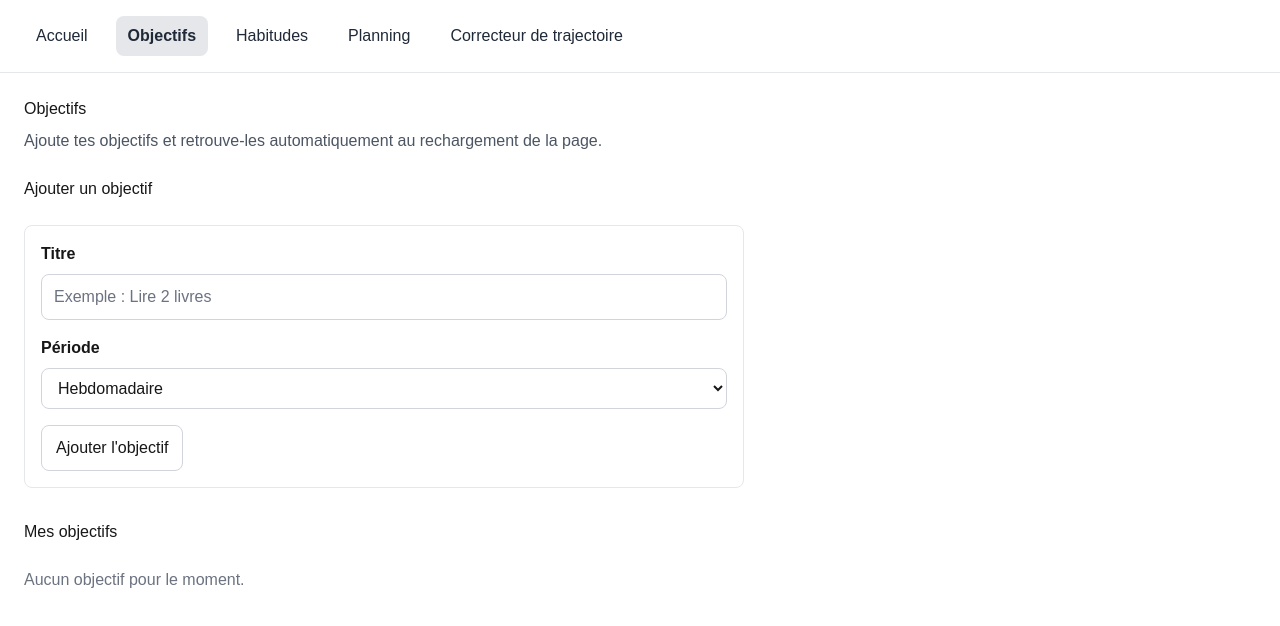
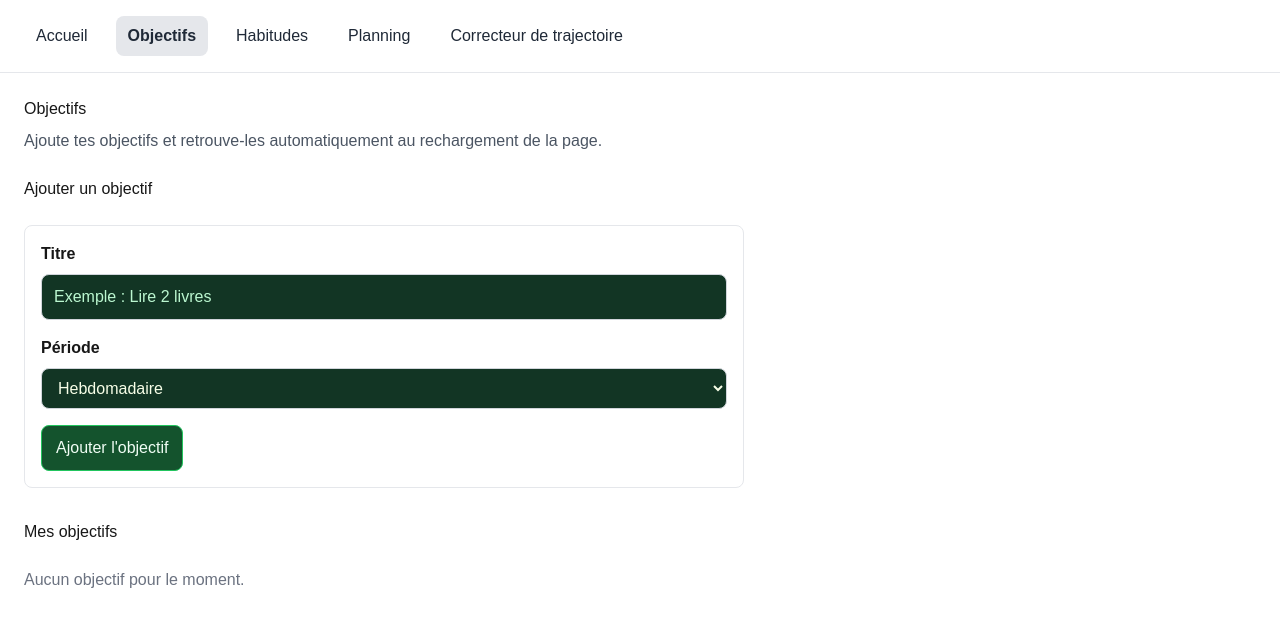
Before and after one commit to Gintaiji/taijilifeplan, a Next.js app: page /objectifs in a window 1280 px wide. Shown: the top 626 px of the page. Built offline with nearby package versions, Linux system fonts and the light colour scheme.

Commit message:
Mise à jour du style vert des champs et boutons

```diff
--- a/app/components/HabitsTracker.tsx
+++ b/app/components/HabitsTracker.tsx
@@ -57,11 +57,10 @@ const labelStyle = {
 };
 
 const buttonStyle = {
-  border: "1px solid #d1d5db",
   borderRadius: "8px",
   padding: "8px 12px",
-  backgroundColor: "#ffffff",
   cursor: "pointer",
+  font: "inherit",
 };
 
 type HabitsState = Record<string, boolean>;
@@ -127,7 +126,12 @@ export default function HabitsTracker() {
     <section style={sectionStyle}>
       <div style={headerStyle}>
         <h2>Mes habitudes</h2>
-        <button type="button" style={buttonStyle} onClick={handleResetHabits}>
+        <button
+          type="button"
+          className="control-button"
+          style={buttonStyle}
+          onClick={handleResetHabits}
+        >
           Réinitialiser
         </button>
       </div>
--- a/app/components/TrajectoryReview.tsx
+++ b/app/components/TrajectoryReview.tsx
@@ -57,16 +57,14 @@ const historyListStyle = {
 const historyButtonStyle = {
   width: "100%",
   textAlign: "left" as const,
-  border: "1px solid #d1d5db",
   borderRadius: "8px",
   padding: "12px 16px",
-  backgroundColor: "#ffffff",
   cursor: "pointer",
+  font: "inherit",
 };
 
 const activeHistoryButtonStyle = {
   ...historyButtonStyle,
-  backgroundColor: "#e5e7eb",
   fontWeight: 600,
 };
 
@@ -286,6 +284,11 @@ export default function TrajectoryReview() {
               <li key={dateKey}>
                 <button
                   type="button"
+                  className={
+                    consultationDate === dateKey
+                      ? "control-button control-button-active"
+                      : "control-button"
+                  }
                   style={
                     consultationDate === dateKey
                       ? activeHistoryButtonStyle
--- a/app/globals.css
+++ b/app/globals.css
@@ -3,11 +3,17 @@
 :root {
   --background: #ffffff;
   --foreground: #171717;
-  --field-background: #ffffff;
-  --field-foreground: #171717;
-  --field-border: #d1d5db;
-  --field-placeholder: #6b7280;
-  --field-focus: #9ca3af;
+  --field-background: #123524;
+  --field-foreground: #f7fee7;
+  --field-border: #2f855a;
+  --field-placeholder: #bbf7d0;
+  --field-focus: #86efac;
+  --control-button-background: #14532d;
+  --control-button-background-hover: #166534;
+  --control-button-background-active: #15803d;
+  --control-button-foreground: #f0fdf4;
+  --control-button-border: #22c55e;
+  --control-button-focus: #86efac;
 }
 
 @theme inline {
@@ -21,11 +27,17 @@
   :root {
     --background: #0a0a0a;
     --foreground: #ededed;
-    --field-background: #111827;
-    --field-foreground: #f9fafb;
-    --field-border: #4b5563;
-    --field-placeholder: #9ca3af;
-    --field-focus: #d1d5db;
+    --field-background: #123524;
+    --field-foreground: #f7fee7;
+    --field-border: #2f855a;
+    --field-placeholder: #bbf7d0;
+    --field-focus: #86efac;
+    --control-button-background: #14532d;
+    --control-button-background-hover: #166534;
+    --control-button-background-active: #15803d;
+    --control-button-foreground: #f0fdf4;
+    --control-button-border: #22c55e;
+    --control-button-focus: #86efac;
   }
 }
 
@@ -55,3 +67,24 @@ select:focus {
   outline: 2px solid var(--field-focus);
   outline-offset: 1px;
 }
+
+.control-button {
+  background: var(--control-button-background);
+  color: var(--control-button-foreground);
+  border: 1px solid var(--control-button-border);
+}
+
+.control-button:hover {
+  background: var(--control-button-background-hover);
+}
+
+.control-button:focus {
+  outline: 2px solid var(--control-button-focus);
+  outline-offset: 1px;
+}
+
+.control-button-active {
+  background: var(--control-button-background-active);
+  color: var(--control-button-foreground);
+  border: 1px solid var(--control-button-border);
+}
--- a/app/objectifs/page.tsx
+++ b/app/objectifs/page.tsx
@@ -60,10 +60,8 @@ const selectStyle = {
 
 const addButtonStyle = {
   width: "fit-content",
-  border: "1px solid #d1d5db",
   borderRadius: "8px",
   padding: "10px 14px",
-  backgroundColor: "#ffffff",
   cursor: "pointer",
   font: "inherit",
 };
@@ -102,10 +100,8 @@ const periodBadgeStyle = {
 };
 
 const deleteButtonStyle = {
-  border: "1px solid #d1d5db",
   borderRadius: "8px",
   padding: "8px 12px",
-  backgroundColor: "#ffffff",
   cursor: "pointer",
   font: "inherit",
 };
@@ -224,7 +220,7 @@ export default function ObjectifsPage() {
             </select>
           </div>
 
-          <button type="submit" style={addButtonStyle}>
+          <button type="submit" className="control-button" style={addButtonStyle}>
             Ajouter l&apos;objectif
           </button>
         </form>
@@ -244,6 +240,7 @@ export default function ObjectifsPage() {
 
                 <button
                   type="button"
+                  className="control-button"
                   style={deleteButtonStyle}
                   onClick={() => handleDelete(goal.id)}
                 >
```
